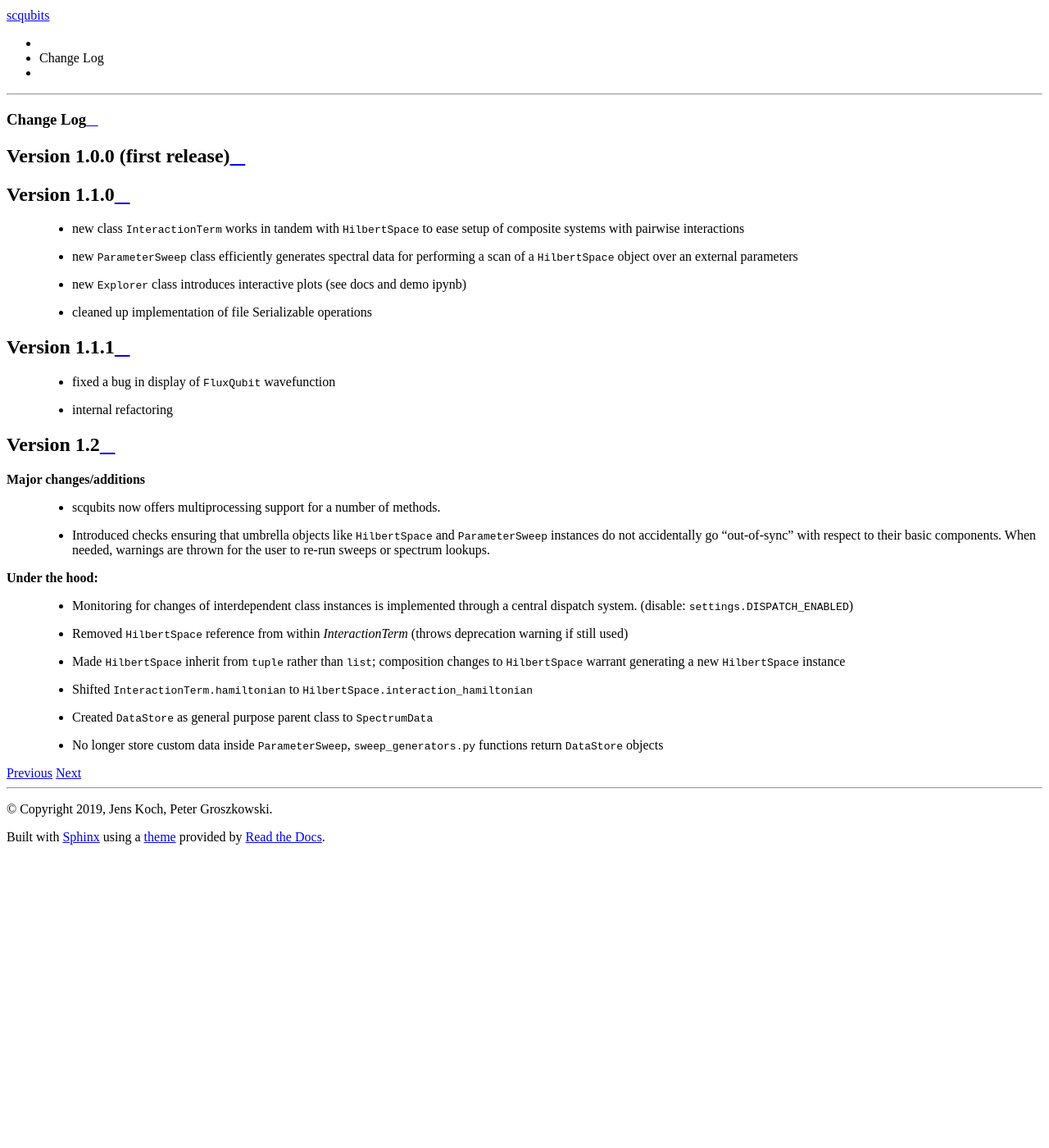
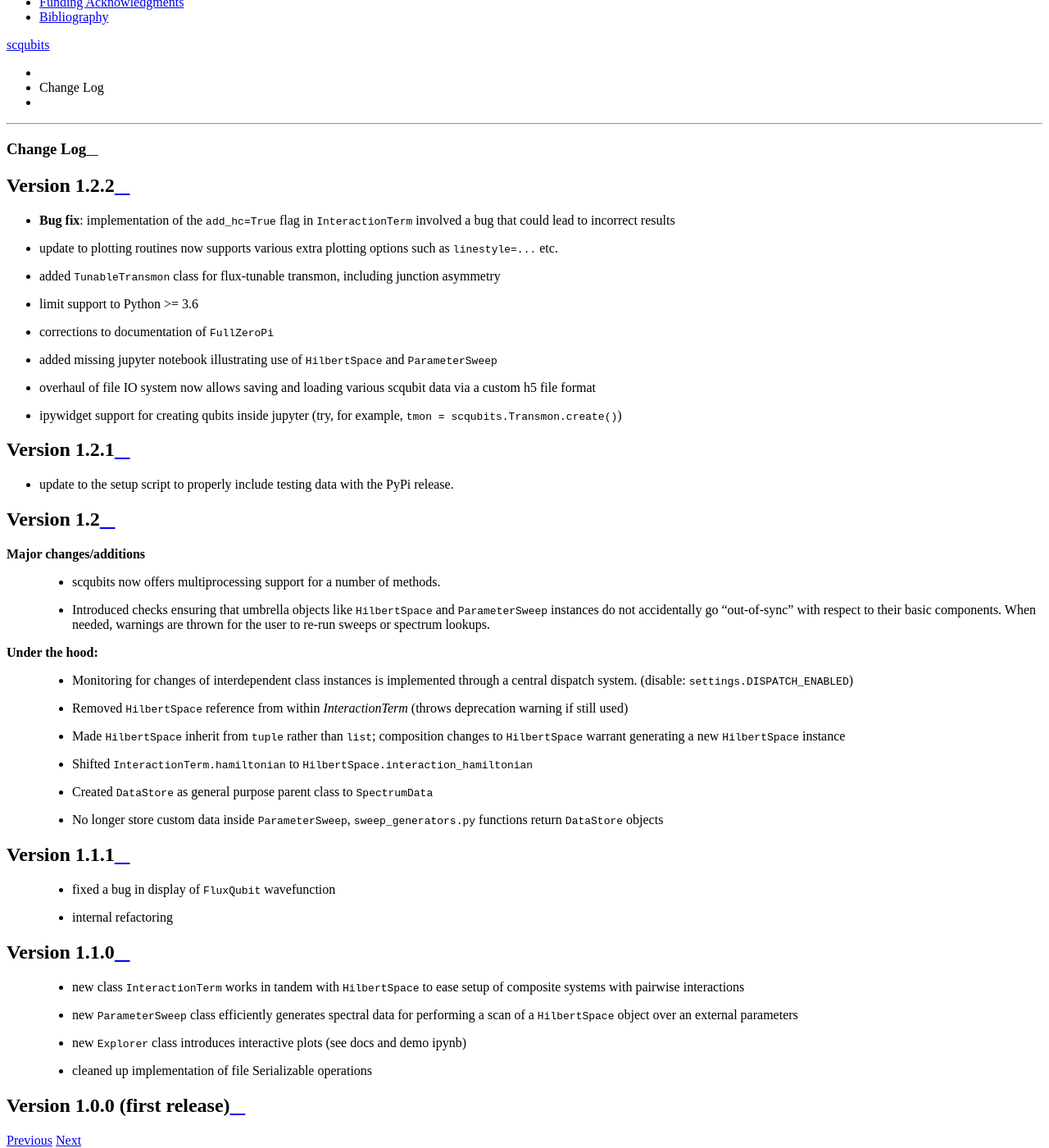
Before and after one commit to scqubits/scqubits, a Sphinx documentation site: the page built from docs/source/changelog.rst, in a window 1280 px wide and 1400 px high, scrolled down 267 px. Shown: the whole window at 82% size. Built offline with Sphinx 7.4.7 and the Read the Docs theme 2.0.0, drawn with Linux system fonts in a browser that asks for light colours; pages that are not in the unit, such as notebooks, are missing from menus; before the commit the page ends 1305 px from its top, so only the background shows below that; some of the changed text lies outside the part shown.

Commit message:
update change log (docs)

```diff
--- a/docs/source/changelog.rst
+++ b/docs/source/changelog.rst
@@ -7,22 +7,24 @@
 Change Log
 **********
 
-Version 1.0.0 (first release)
-++++++++++++++++++++++++++++++
-
-Version 1.1.0
+Version 1.2.2
 +++++++++++++
 
-   - new class ``InteractionTerm`` works in tandem with ``HilbertSpace`` to ease setup of composite systems with pairwise interactions
-   - new ``ParameterSweep`` class efficiently generates spectral data for performing a scan of a ``HilbertSpace`` object over an external parameters
-   - new ``Explorer`` class introduces interactive plots (see docs and demo ipynb)
-   - cleaned up implementation of file Serializable operations
+- **Bug fix**: implementation of the ``add_hc=True`` flag in ``InteractionTerm`` involved a bug that could lead to incorrect results
+- update to plotting routines now supports various extra plotting options such as ``linestyle=...`` etc.
+- added ``TunableTransmon`` class for flux-tunable transmon, including junction asymmetry
+- limit support to Python >= 3.6
+- corrections to documentation of ``FullZeroPi``
+- added missing jupyter notebook illustrating use of ``HilbertSpace`` and ``ParameterSweep``
+- overhaul of file IO system now allows saving and loading various scqubit data via a custom h5 file format
+- ipywidget support for creating qubits inside jupyter (try, for example, ``tmon = scqubits.Transmon.create()``)
 
-Version 1.1.1
+
+
+Version 1.2.1
 +++++++++++++
+- update to the setup script to properly include testing data with the PyPi release.
 
-   - fixed a bug in display of ``FluxQubit`` wavefunction
-   - internal refactoring
 
 Version 1.2
 +++++++++++
@@ -38,3 +40,23 @@
    - Shifted ``InteractionTerm.hamiltonian`` to ``HilbertSpace.interaction_hamiltonian``
    - Created ``DataStore`` as general purpose parent class to ``SpectrumData``
    - No longer store custom data inside ``ParameterSweep``, ``sweep_generators.py`` functions return ``DataStore`` objects
+
+
+Version 1.1.1
++++++++++++++
+
+   - fixed a bug in display of ``FluxQubit`` wavefunction
+   - internal refactoring
+
+
+Version 1.1.0
++++++++++++++
+
+   - new class ``InteractionTerm`` works in tandem with ``HilbertSpace`` to ease setup of composite systems with pairwise interactions
+   - new ``ParameterSweep`` class efficiently generates spectral data for performing a scan of a ``HilbertSpace`` object over an external parameters
+   - new ``Explorer`` class introduces interactive plots (see docs and demo ipynb)
+   - cleaned up implementation of file Serializable operations
+
+
+Version 1.0.0 (first release)
+++++++++++++++++++++++++++++++
```
